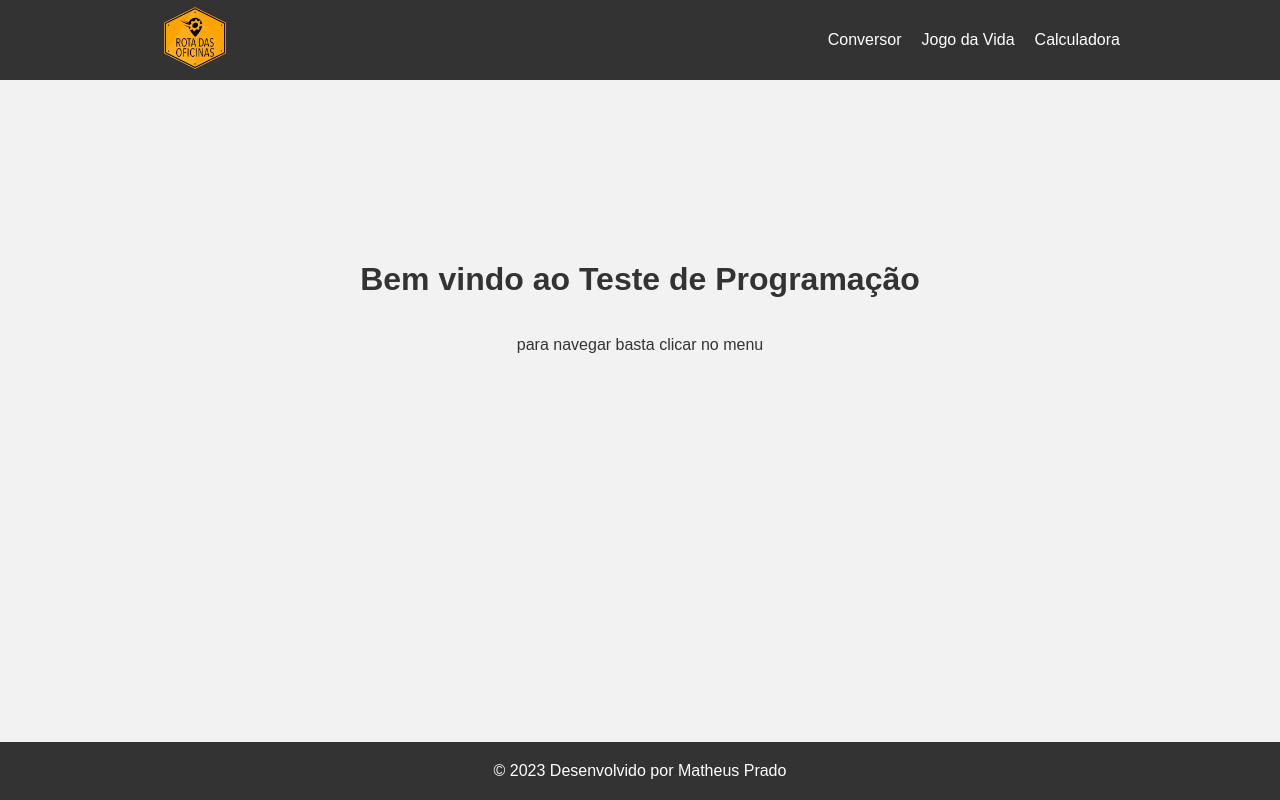
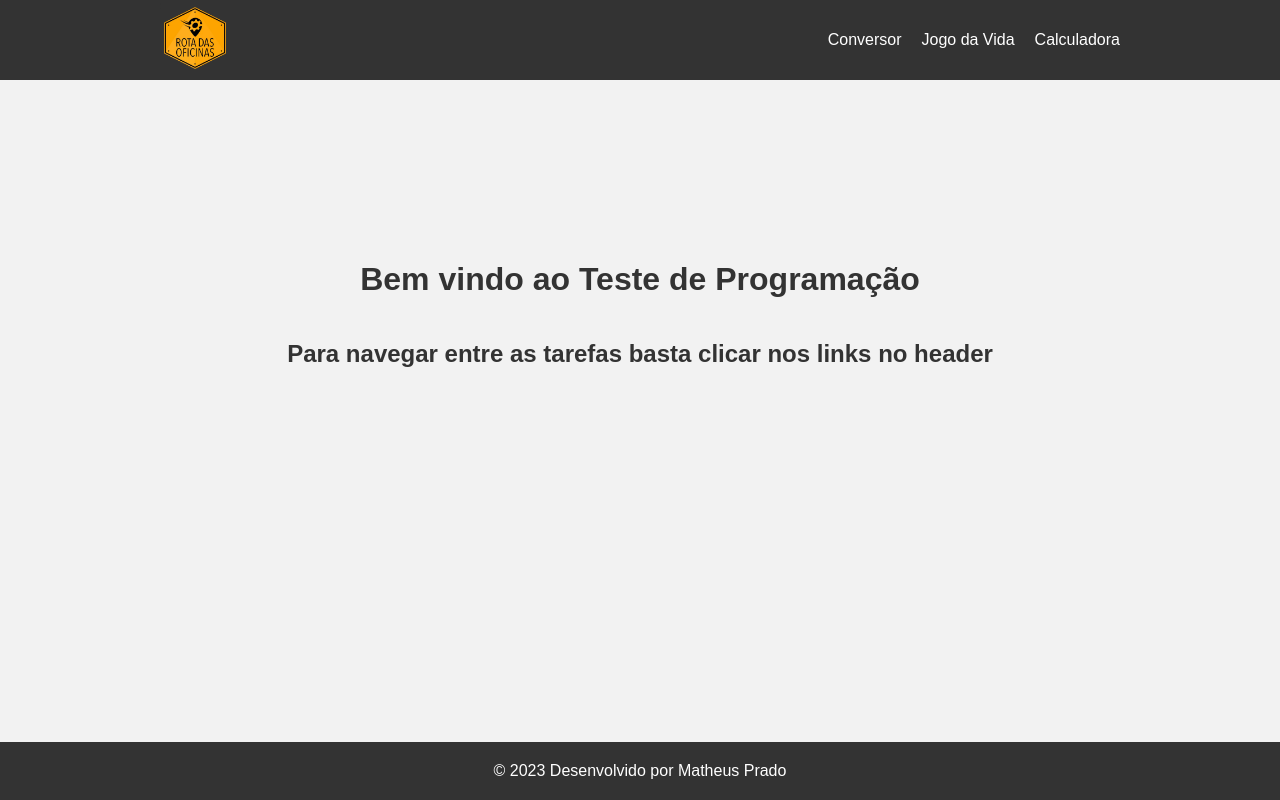
Before and after one commit to matheusprado1/rota-das-oficinas, a React (Vite) app: page / in a window 1280 px wide. Built offline with nearby package versions, Linux system fonts and the light colour scheme.

Commit message:
feat: atualizada a pagina Home

```diff
--- a/src/components/pages/Home/Home.jsx
+++ b/src/components/pages/Home/Home.jsx
@@ -7,7 +7,7 @@ const Home = () => {
         <>
             <Container>
                 <h1>Bem vindo ao Teste de Programação </h1>
-                <p>para navegar basta clicar no menu </p>
+                <h2>Para navegar entre as tarefas basta clicar nos links no header</h2>
             </Container>
             <Footer />
         </>
```
